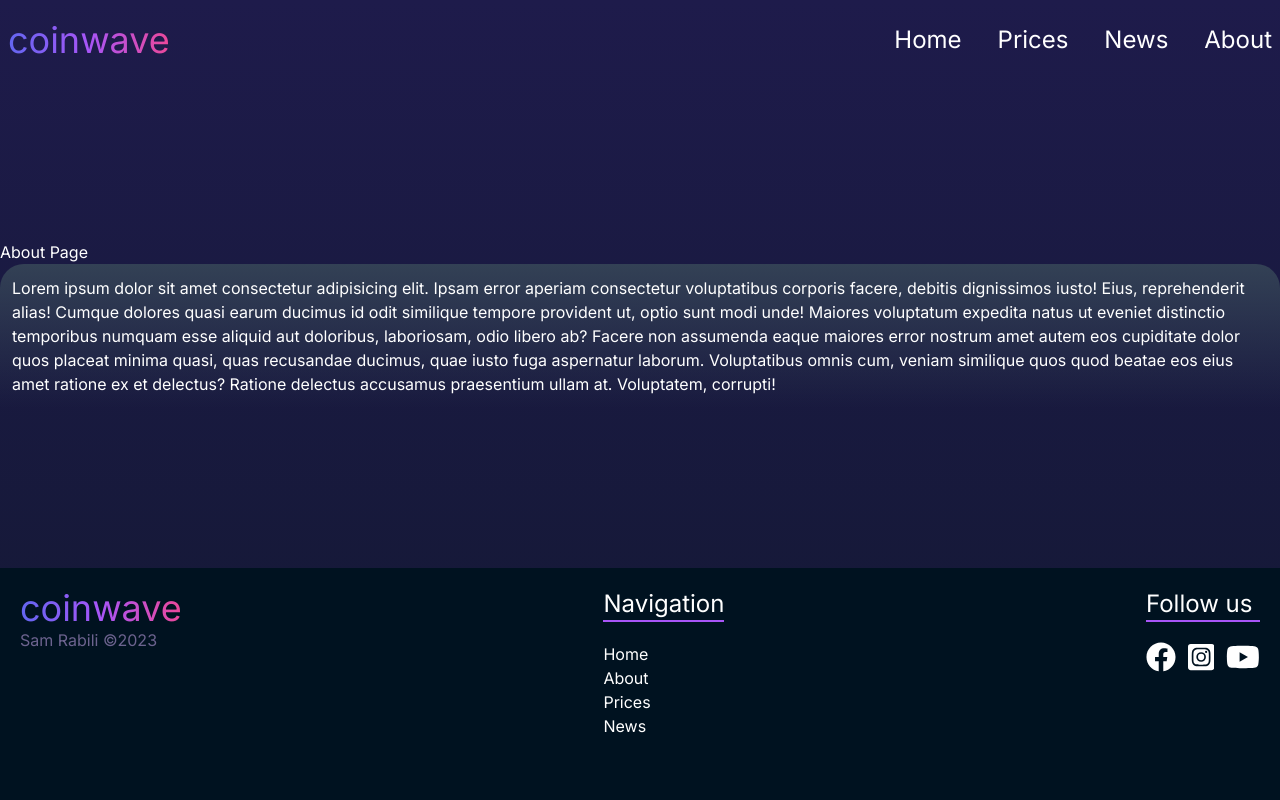
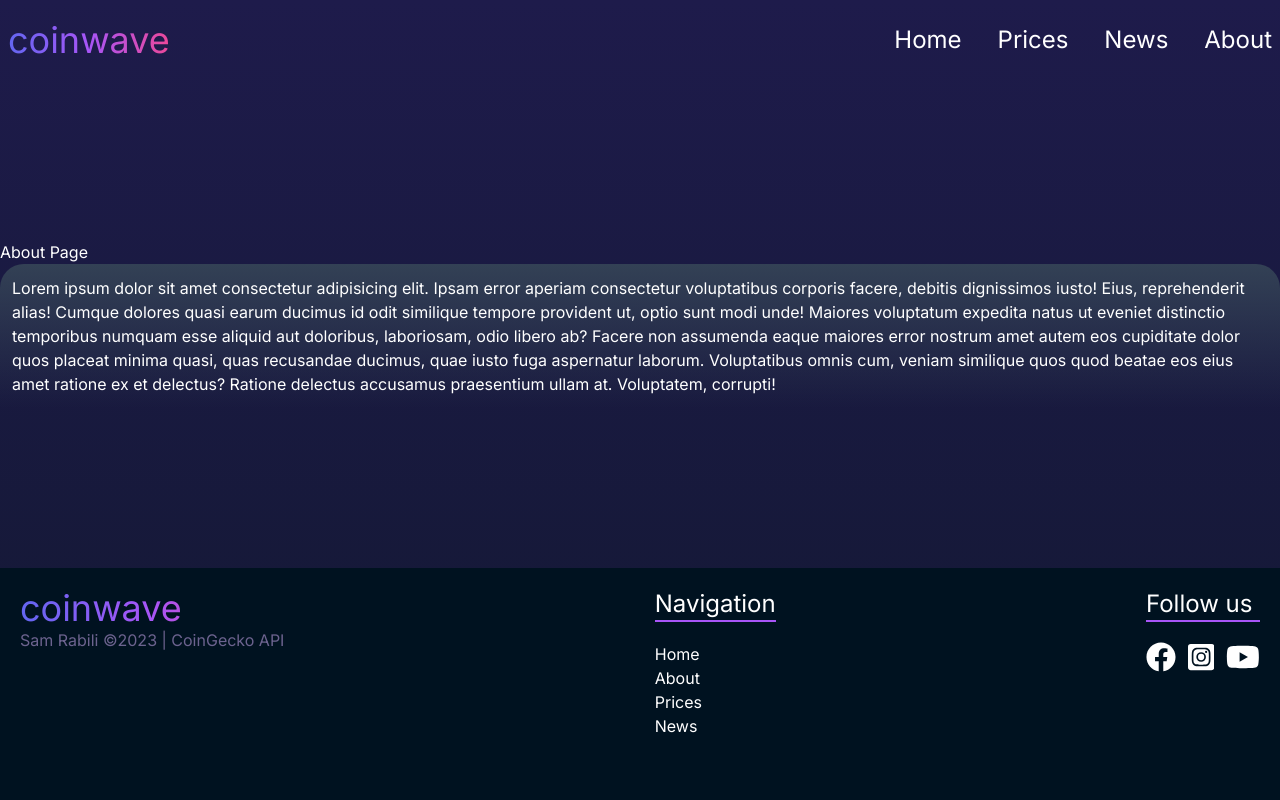
Before and after one commit to redmor/coinwave_nextjs, a Next.js app: page /about in a window 1280 px wide. Shown: the top 800 px of the page. Built offline with nearby package versions, Linux system fonts and the light colour scheme.

Commit message:
Data provided by CoinGecko

```diff
--- a/src/components/Footer.jsx
+++ b/src/components/Footer.jsx
@@ -6,7 +6,7 @@ function Footer() {
       <div className="max-w-7xl mx-auto flex flex-col sm:flex-row justify-between h-20 p-5">
         <div>
           <div className="text-4xl text-transparent bg-clip-text bg-gradient-to-r hover:bg-gradient-to-l from-indigo-500 via-purple-500 to-pink-500 cursor-pointer transition-all ease-in-out duration-1000 ">coinwave</div>
-          <p className="text-purple-300/50">Sam Rabili &copy;2023</p>
+          <p className="text-purple-300/50">Sam Rabili &copy;2023 | CoinGecko API</p>
         </div>
         <div>
           <h2 className="text-2xl border-b-2 border-purple-500 mb-5">Navigation</h2>
```
